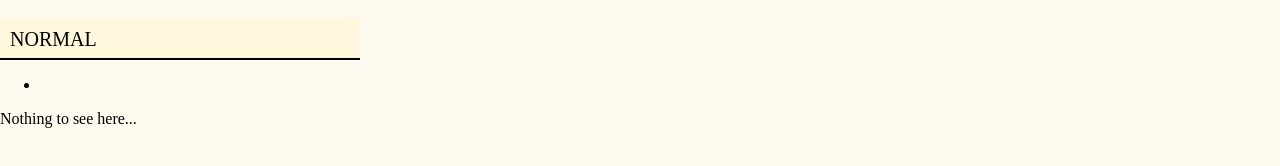
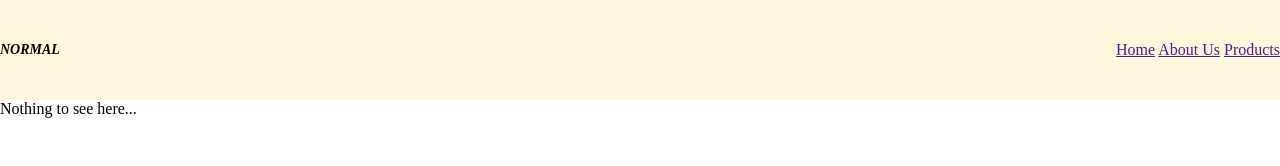
Before and after one commit to leomeldc/Pagina_Web, a plain HTML site: page index.html in a window 1280 px wide. Drawn offline with Linux system fonts and the light colour scheme.

Commit message:
Nav bar update

```diff
--- a/index.html
+++ b/index.html
@@ -18,11 +18,16 @@
 </head>
 
 <body>
-  <img src="">
-  <h1 class="titulo"> NORMAL</h1>
- <ul>
-   <li> </li>
- </ul>
+  <nav>
+  <div class="logo"> NORMAL</div>
+  <div class= "navbar">
+    <a href=""> Home</a>
+    <a href=""> About Us</a>
+    <a href=""> Products</a>
+  </div>
+
+
+  </nav>
 
 
   </div>
--- a/style.css
+++ b/style.css
@@ -1,18 +1,23 @@
+* {
+  margin: 0;
+  padding: 0;
+  box-sizing: border-box;
+}
 
-body {
-    margin: 0 0 0 0;
-    padding: 0 0 0 0;
-    background-color: floralwhite;
+nav {
+  height: 100px;
+  background-color: cornsilk;
+  display: flex;
+  align-items: center;
+  justify-content: space-between;
 }
-.titulo {
-  width: 340px;
-  height: 20px;
-  padding: 10px;
-  margin: 0;
-  border-bottom: solid 2px;
-  font-size: 20px;
-  font-weight: normal;
 
-  background-color: cornsilk;
+.logo {
+  color: black;
+  font-style: italic;
+  font-weight: bold;
+  font-size: 14px;
+}
+.navbar{
 
 }
```
